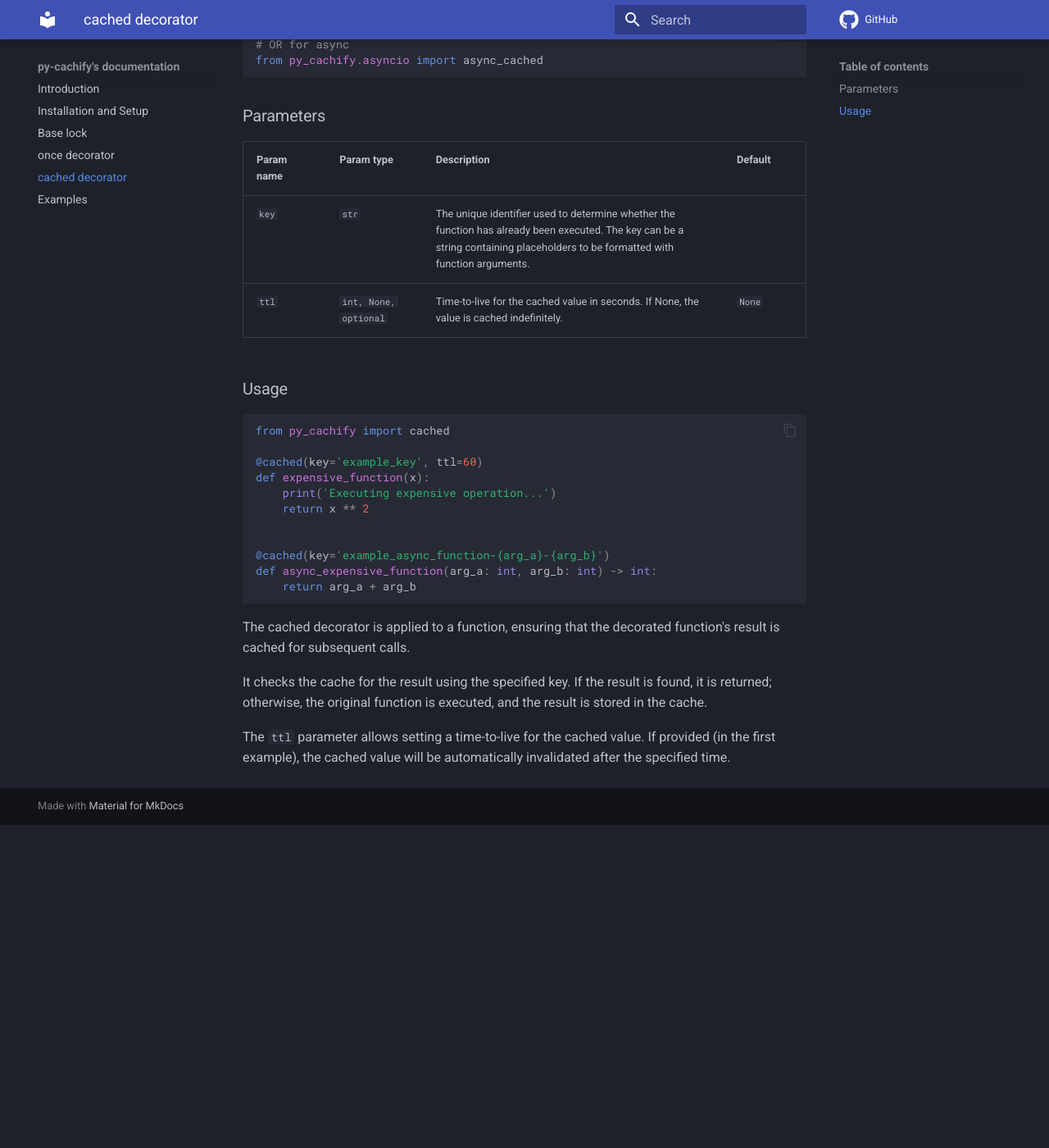
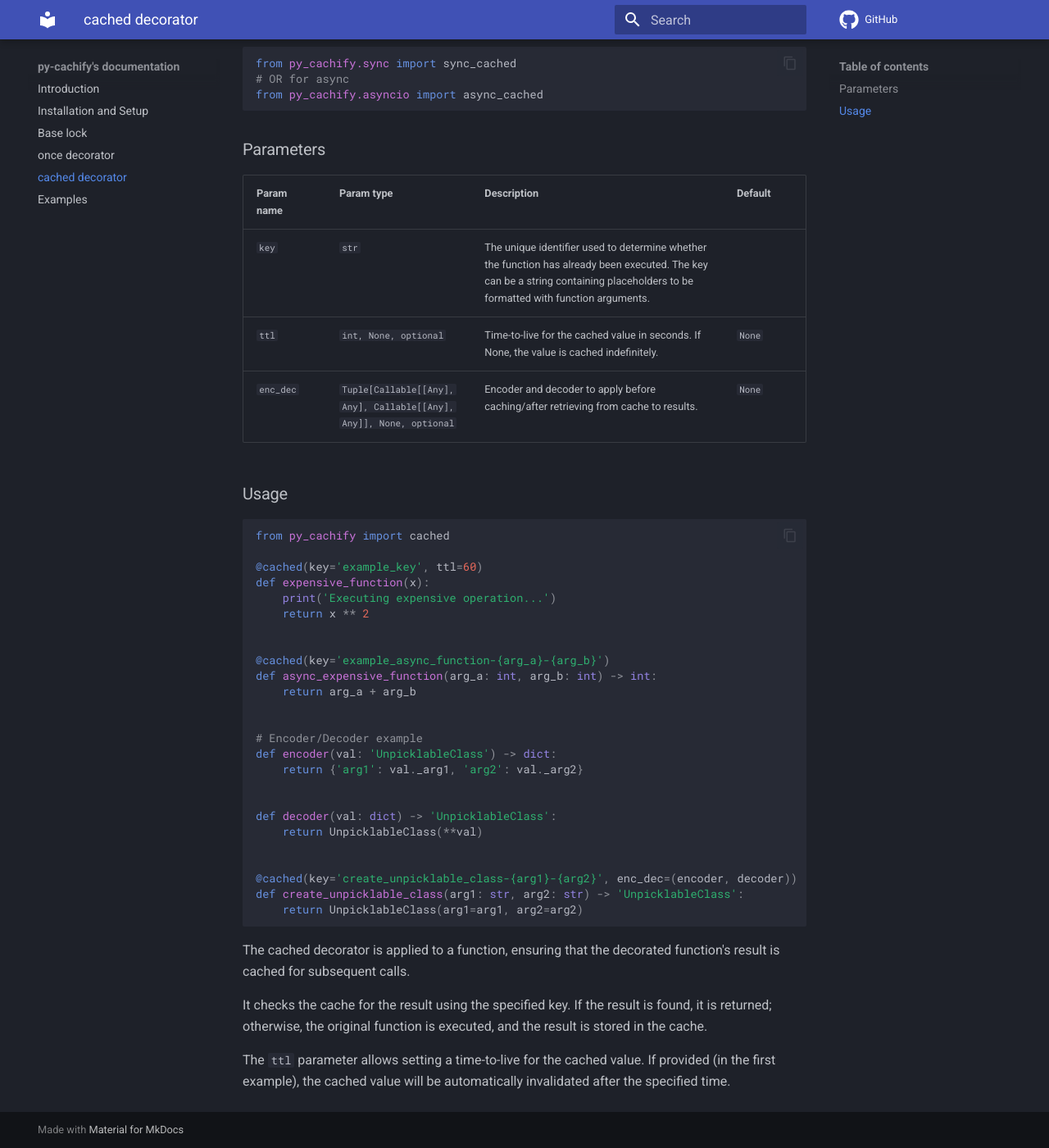
Before and after one commit to EzyGang/py-cachify, an MkDocs documentation site: the page built from docs/cached-decorator.md, in a window 1280 px wide and 1400 px high, scrolled down 535 px. Shown: the whole window at 82% size. Built offline with MkDocs 1.6.1 and Material for MkDocs 9.7.7, drawn with Linux system fonts in a browser that asks for light colours; comment, search, counter and statistics services are not loaded; before the commit the page ends 1541 px from its top, so only the background shows below that; some of the changed text lies outside the part shown.

Commit message:
Update docs and bump libs

````diff
--- a/docs/cached-decorator.md
+++ b/docs/cached-decorator.md
@@ -4,8 +4,10 @@ The cached decorator is designed to cache the result of a function and retrieve
 It also supports setting a time-to-live (TTL) for the cached values.
 
 The returned function value should be picklable, i.e. a pydantic's `BaseModel`
-subclasses are picklable, but a Django's `Response` is not. There is an [issue](https://github.com/EzyGang/py-cachify/issues/46) present to implement an ability
-to provide custom encoders/decoders to extend the possible applications.
+subclasses are picklable, but a Django's `Response` is not.
+
+A way to make it work with non-picklable results is by providing a custom encoder & decoder tuple into the decorator.
+Please take a look at the examples below.
 
 It detects the type of function that it is being applied to automatically using a compatible cache client for it (sync or async).
 
@@ -22,10 +24,11 @@ from py_cachify.asyncio import async_cached
 
 ### Parameters
 
-| Param name | Param type            | Description                                                                                                                                                                      | Default |
-|------------|-----------------------|----------------------------------------------------------------------------------------------------------------------------------------------------------------------------------|---------|
-| `key`      | `str`                 | The unique identifier used to determine whether the function has already been executed. The key can be a string containing placeholders to be formatted with function arguments. |         |
-| `ttl`      | `int, None, optional` | Time-to-live for the cached value in seconds. If None, the value is cached indefinitely.                                                                                         | `None`  |
+| Param name | Param type                                                          | Description                                                                                                                                                                      | Default |
+|------------|---------------------------------------------------------------------|----------------------------------------------------------------------------------------------------------------------------------------------------------------------------------|---------|
+| `key`      | `str`                                                               | The unique identifier used to determine whether the function has already been executed. The key can be a string containing placeholders to be formatted with function arguments. |         |
+| `ttl`      | `int, None, optional`                                               | Time-to-live for the cached value in seconds. If None, the value is cached indefinitely.                                                                                         | `None`  |
+| `enc_dec`  | `Tuple[Callable[[Any], Any], Callable[[Any], Any]], None, optional` | Encoder and decoder to apply before caching/after retrieving from cache to results.                                                                                              | `None`  |
 
 
 ### Usage
@@ -42,6 +45,20 @@ def expensive_function(x):
 def async_expensive_function(arg_a: int, arg_b: int) -> int:
     return arg_a + arg_b
 
+
+# Encoder/Decoder example
+def encoder(val: 'UnpicklableClass') -> dict:
+    return {'arg1': val._arg1, 'arg2': val._arg2}
+
+
+def decoder(val: dict) -> 'UnpicklableClass':
+    return UnpicklableClass(**val)
+
+
+@cached(key='create_unpicklable_class-{arg1}-{arg2}', enc_dec=(encoder, decoder))
+def create_unpicklable_class(arg1: str, arg2: str) -> 'UnpicklableClass':
+    return UnpicklableClass(arg1=arg1, arg2=arg2)
+
 ```
 
 The cached decorator is applied to a function, ensuring that the decorated function's result is cached for subsequent calls.
````
Also changed, not shown: docs/examples.md (+18 -0 lines), pyproject.toml (+13 -14 lines), 2 other files.
